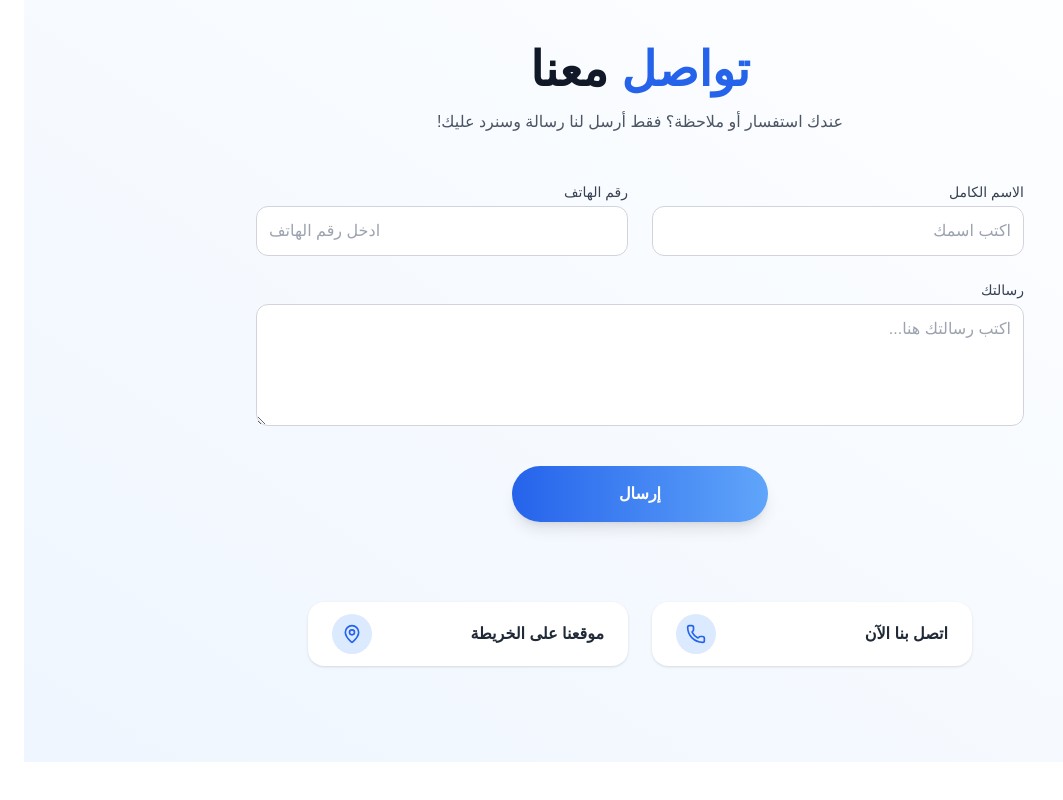
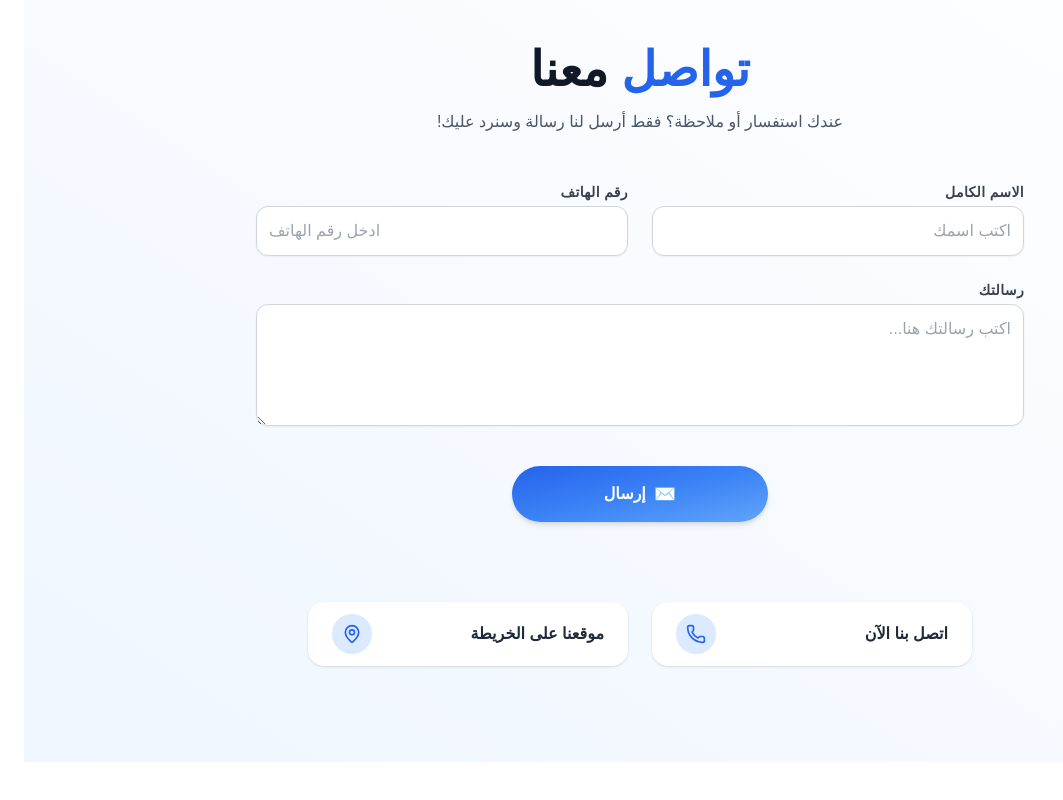
Before and after one commit to Adam46999/LumoraWebsite, a React (Vite) app: page / in a window 1280 px wide. Shown: the part 2306-3106 px from the top of the page, without its empty margins (0-1063 px from the left). Built offline with nearby package versions, Linux system fonts and the light colour scheme.

Commit message:
adding voice

```diff
--- a/src/components/contact/ContactField.jsx
+++ b/src/components/contact/ContactField.jsx
@@ -1,3 +1,6 @@
+// src/components/contact/ContactField.jsx
+import React from "react";
+
 export default function ContactField({
   id,
   label,
@@ -8,14 +11,23 @@ export default function ContactField({
   error,
   isTextArea = false,
   shake = false,
+  isValid = false,
 }) {
-  const inputClass = `p-3 rounded-xl border ${
-    error ? "border-red-400" : "border-gray-300"
-  } focus:outline-none focus:ring-2 focus:ring-blue-400`;
+  const inputBase =
+    "p-3 rounded-xl border focus:outline-none focus:ring-2 focus:ring-blue-400 transition duration-200 shadow-sm";
+
+  const borderColor = error ? "border-red-400" : "border-gray-300";
+  const shakeAnim = shake ? "animate-shake" : "";
+  const validRing = isValid ? "ring-1 ring-green-300" : "";
+
+  const inputClass = `${inputBase} ${borderColor} ${validRing} ${shakeAnim}`;
 
   return (
     <div className={`${id === "message" ? "col-span-full" : ""} flex flex-col`}>
-      <label htmlFor={id} className="mb-1 text-sm text-gray-700 font-medium">
+      <label
+        htmlFor={id}
+        className="mb-1 text-sm text-gray-700 font-semibold tracking-wide"
+      >
         {label}
       </label>
 
@@ -27,7 +39,7 @@ export default function ContactField({
           onBlur={onBlur}
           placeholder={placeholder}
           rows="4"
-          className={`${inputClass} ${shake ? "animate-shake" : ""}`}
+          className={inputClass}
         />
       ) : (
         <input
@@ -37,11 +49,13 @@ export default function ContactField({
           onChange={onChange}
           onBlur={onBlur}
           placeholder={placeholder}
-          className={`${inputClass} ${shake ? "animate-shake" : ""}`}
+          className={inputClass}
         />
       )}
 
-      {error && <span className="text-red-500 text-sm mt-1">{error}</span>}
+      {error && (
+        <span className="text-red-500 text-xs mt-1 font-medium">{error}</span>
+      )}
     </div>
   );
 }
--- a/src/components/contact/ContactForm.jsx
+++ b/src/components/contact/ContactForm.jsx
@@ -3,6 +3,7 @@ import { Loader2 } from "lucide-react";
 import { useLanguage } from "../../context/LanguageContext";
 import ContactField from "./ContactField";
 import SuccessMessage from "./SuccessMessage";
+import { useEffect } from "react";
 
 export default function ContactForm() {
   const { t } = useLanguage();
@@ -11,7 +12,8 @@ export default function ContactForm() {
   const [loading, setLoading] = useState(false);
   const [success, setSuccess] = useState(false);
   const successRef = useRef(null);
-  const [shakeTarget, setShakeTarget] = useState(null); // ✅ جديد
+  const [shakeTarget, setShakeTarget] = useState(null);
+  const successSound = useRef(null); // 🎧 مرجع للصوت
 
   const validateField = (id, value) => {
     let error = "";
@@ -32,7 +34,6 @@ export default function ContactForm() {
   const handleBlur = (e) => {
     const { id, value } = e.target;
     const error = validateField(id, value);
-
     if (error) {
       setErrors((prev) => ({ ...prev, [id]: error }));
     }
@@ -52,17 +53,25 @@ export default function ContactForm() {
 
     setForm((prev) => ({ ...prev, [id]: updated }));
 
-    // نحذف الخطأ مباشرة إذا صحّح المستخدم الإدخال
-    setErrors((prev) => ({
-      ...prev,
-      [id]: "", // إفراغ رسالة الخطأ
-    }));
+    // إزالة رسالة الخطأ عند التصحيح
+    setErrors((prev) => ({ ...prev, [id]: "" }));
   };
+
+  useEffect(() => {
+    if (success) {
+      try {
+        successSound.current.currentTime = 0;
+        successSound.current.volume = 0.6;
+        successSound.current.play();
+      } catch (e) {
+        console.warn("🔇 المتصفح منع تشغيل الصوت:", e);
+      }
+    }
+  }, [success]);
 
   const handleSubmit = (e) => {
     e.preventDefault();
 
-    // تحقق من كل الحقول يدويًا
     const newErrors = {};
     Object.entries(form).forEach(([id, value]) => {
       const error = validateField(id, value);
@@ -73,26 +82,31 @@ export default function ContactForm() {
 
     if (Object.keys(newErrors).length > 0) {
       setErrors(newErrors);
-      // نحدد أول حقل فيه خطأ ونعمله اهتزاز
       const firstErrorField = Object.keys(newErrors)[0];
       setShakeTarget(firstErrorField);
 
-      // نرجعه null بعد شوية عشان يسمح بإعادة الحركة
-      setTimeout(() => setShakeTarget(null), 600);
-
+      setTimeout(() => {
+        const el = document.getElementById(firstErrorField);
+        el?.scrollIntoView({ behavior: "smooth", block: "center" });
+      }, 300);
+      setTimeout(() => setShakeTarget(null), 800);
       return;
     }
 
-    // إذا كله تمام، نكمل
+    // ✅ شغل الصوت فورًا قبل أي انتظار
+
     setLoading(true);
+
     setTimeout(() => {
       setLoading(false);
       setSuccess(true);
       setForm({ name: "", phone: "", message: "" });
       setErrors({});
+
       setTimeout(() => {
         successRef.current?.scrollIntoView({ behavior: "smooth" });
       }, 200);
+
       setTimeout(() => setSuccess(false), 6000);
     }, 1500);
   };
@@ -103,7 +117,11 @@ export default function ContactForm() {
       className="max-w-3xl mx-auto grid grid-cols-1 sm:grid-cols-2 gap-6"
     >
       {success && (
-        <SuccessMessage text={t.contactSuccessMessage} refEl={successRef} />
+        <SuccessMessage
+          text={t.contactSuccessMessage}
+          refEl={successRef}
+          onClose={() => setSuccess(false)}
+        />
       )}
 
       <ContactField
@@ -115,6 +133,7 @@ export default function ContactForm() {
         onChange={handleChange}
         error={errors.name}
         shake={shakeTarget === "name"}
+        isValid={form.name.trim() !== "" && !errors.name}
       />
 
       <ContactField
@@ -126,6 +145,7 @@ export default function ContactForm() {
         onChange={handleChange}
         error={errors.phone}
         shake={shakeTarget === "phone"}
+        isValid={form.phone.trim() !== "" && !errors.phone}
       />
 
       <ContactField
@@ -138,33 +158,42 @@ export default function ContactForm() {
         error={errors.message}
         isTextArea
         shake={shakeTarget === "message"}
+        isValid={form.message.trim() !== "" && !errors.message}
       />
 
-      {/* زر الإرسال */}
       <div className="col-span-full flex justify-center mt-4">
         <button
           type="submit"
-          disabled={loading || success} // 🚫 يمنع الضغط المتكرر
-          className={`relative w-64 h-14 flex items-center justify-center font-semibold rounded-full shadow-lg transition-all duration-300
+          disabled={loading || success}
+          className={`relative group w-64 h-14 flex items-center justify-center gap-2 font-semibold rounded-full text-white transition-all duration-300 ease-in-out
     ${
-      loading || success
-        ? "bg-green-500 text-white"
-        : "bg-gradient-to-r from-blue-600 to-blue-400 text-white hover:scale-105"
+      success
+        ? "bg-green-500 shadow-md"
+        : loading
+        ? "bg-blue-300 shadow"
+        : "bg-gradient-to-br from-blue-600 via-blue-500 to-blue-400 shadow-md hover:shadow-xl hover:scale-105 active:scale-95"
     }
-    ${success ? "animate-pulse" : ""}
   `}
         >
           {loading ? (
-            <Loader2 className="animate-spin w-5 h-5" />
+            <>
+              <Loader2 className="animate-spin w-5 h-5" />
+              <span className="text-sm">{t.contactSendButton}</span>
+            </>
           ) : success ? (
-            <span className="flex items-center gap-2">
-              <span>✔</span> {t.contactSent}
+            <span className="flex items-center gap-2 text-base font-semibold">
+              <span className="text-xl">✔</span>
+              {t.contactSent}
             </span>
           ) : (
-            t.contactSendButton
+            <span className="flex items-center gap-2 text-base group-hover:translate-x-1 transition-all">
+              <span className="text-lg">✉️</span>
+              {t.contactSendButton}
+            </span>
           )}
         </button>
       </div>
+      <audio ref={successSound} src="/sounds/success.mp3" preload="auto" />
     </form>
   );
 }
--- a/src/components/contact/SuccessMessage.jsx
+++ b/src/components/contact/SuccessMessage.jsx
@@ -1,13 +1,25 @@
 import { CheckCircle2 } from "lucide-react";
 
-export default function SuccessMessage({ text, refEl }) {
+export default function SuccessMessage({ text, refEl, onClose }) {
   return (
     <div
       ref={refEl}
-      className="sm:col-span-2 flex items-center justify-center gap-2 bg-green-100 text-green-700 px-4 py-3 rounded-xl shadow animate-fade-in animate-scale-in"
+      className="sm:col-span-2 flex items-center justify-between gap-2 bg-green-100 text-green-700 px-4 py-3 rounded-xl shadow animate-fade-in animate-scale-in"
     >
-      <CheckCircle2 className="w-5 h-5" />
-      <span>{text}</span>
+      <div className="flex items-center gap-2">
+        <CheckCircle2 className="w-5 h-5" />
+        <span>{text}</span>
+      </div>
+
+      {onClose && (
+        <button
+          onClick={onClose}
+          className="text-lg font-bold text-green-700 hover:text-red-500 transition"
+          aria-label="Close"
+        >
+          ×
+        </button>
+      )}
     </div>
   );
 }
```
Also changed, not shown: 1 other file (tests, documents, lock files or other folders).
